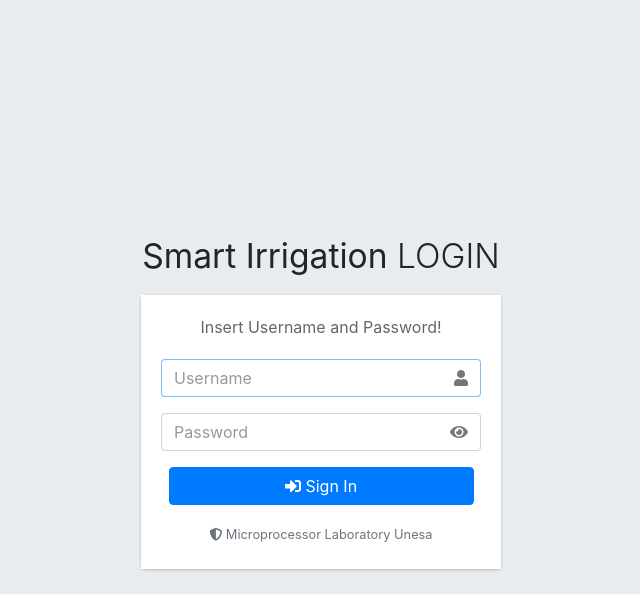
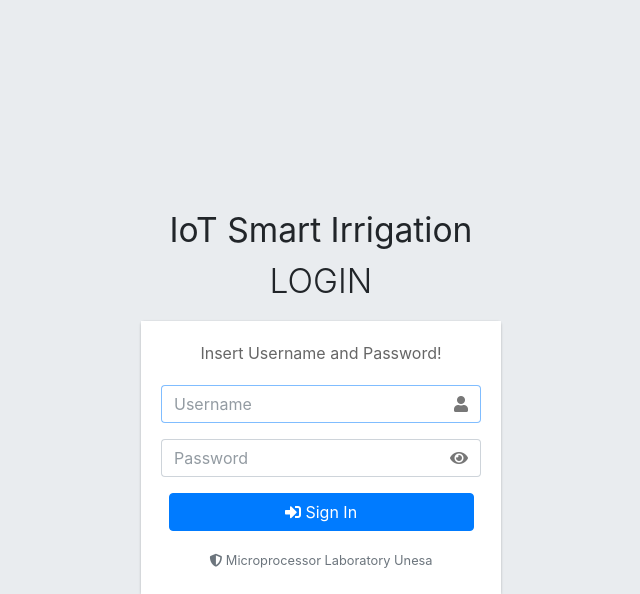
Before and after one commit to hildansaputraa/IoTWebDashboardScript, a PHP site: page /login.php in a window 1280 px wide. Shown: the top 594 px of the page, without its empty margins (319-959 px from the left). Run offline with PHP 8.4, Linux system fonts and the light colour scheme; data that the repository does not hold is empty; some libraries are stand-ins or nearby versions.

Commit message:
Update login.php

```diff
--- a/login.php
+++ b/login.php
@@ -196,7 +196,7 @@ if (isset($_POST['username']) && !isset($locked)) {
 <body class="hold-transition login-page">
     <div class="login-box">
         <div class="login-logo">
-            <a><b>Smart Irrigation</b> LOGIN</a>
+            <a><b>IoT Smart Irrigation</b> LOGIN</a>
         </div>
         <!-- /.login-logo -->
         <div class="card">
```
